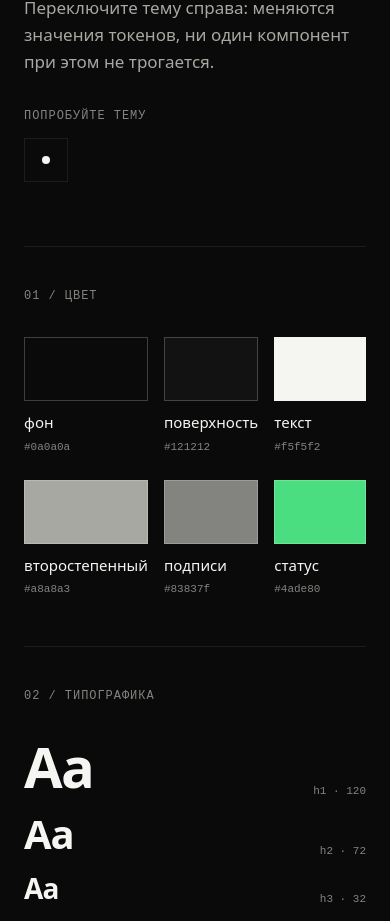
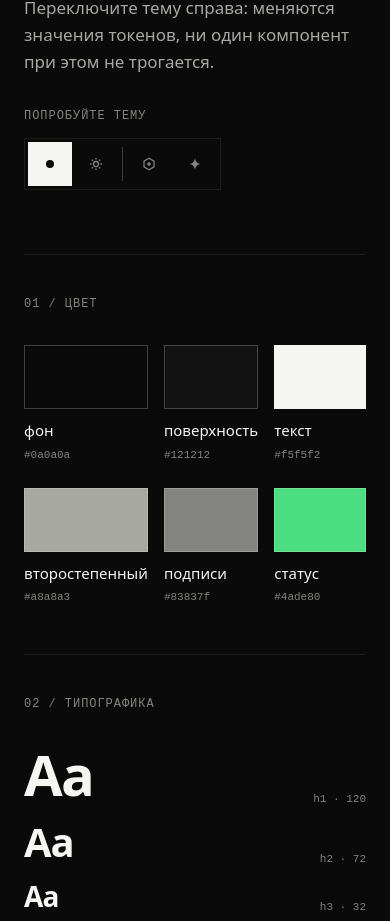
Before and after one commit to lexandro-design/portfolio, a Next.js app: page /portfolio/ in a window 390 px wide. Shown: the part 7517-8438 px from the top of the page. Built offline with nearby package versions, Linux system fonts and the light colour scheme; a web font is replaced by a local one.

Commit message:
Блок Система: все темы на телефоне. Browse: поля по цвету угла страницы

```diff
--- a/src/components/case/Showcase/kinds/Browse.module.css
+++ b/src/components/case/Showcase/kinds/Browse.module.css
@@ -54,7 +54,8 @@
   will-change: auto;
 }
 
-/* Поля вокруг вписанной страницы: её же цвета, а не чёрные полосы */
+/* Поля вокруг вписанной страницы: цвет её верхнего угла, а не чёрные полосы.
+   Угол, а не середина: иначе герой кадра расплывается серым пятном по светлой странице */
 .fill {
   position: absolute;
   inset: 0;
@@ -62,7 +63,8 @@
   block-size: 100%;
   object-fit: cover;
   filter: blur(28px);
-  transform: scale(1.2);
+  transform: scale(3);
+  transform-origin: 0 0;
   pointer-events: none;
 }
 
--- a/src/components/home/System/System.tsx
+++ b/src/components/home/System/System.tsx
@@ -75,7 +75,7 @@ export function System({ t, themes, numbers }: Props) {
         <p className={styles.intro}>{t.intro}</p>
         <div className={styles.try}>
           <span className={styles.label}>{t.tryTheme}</span>
-          <ThemeSwitch label={themes.label} labels={themes.labels} />
+          <ThemeSwitch full label={themes.label} labels={themes.labels} />
         </div>
       </Reveal>
 
--- a/src/components/layout/ThemeSwitch/ThemeSwitch.module.css
+++ b/src/components/layout/ThemeSwitch/ThemeSwitch.module.css
@@ -53,11 +53,15 @@
 
 /* Узкий телефон: вместо пяти кнопок по 23 px одна на 44 px */
 @media (max-width: 419px) {
-  .switch {
+  .switch:not([data-full]) {
     display: none;
   }
 
-  .cycle {
+  .switch[data-full] .option {
+    inline-size: 44px;
+  }
+
+  .cycle:not([data-full]) {
     display: grid;
     place-items: center;
     inline-size: 44px;
--- a/src/components/layout/ThemeSwitch/ThemeSwitch.tsx
+++ b/src/components/layout/ThemeSwitch/ThemeSwitch.tsx
@@ -43,17 +43,22 @@ export function applyTheme(next: Theme) {
   }
 }
 
-type Props = { label: string; labels: Record<Theme, string> }
+type Props = {
+  label: string
+  labels: Record<Theme, string>
+  /** Все кнопки и на узком телефоне: в блоке «Система» места хватает, это не шапка */
+  full?: boolean
+}
 
 /** Переключатель тем из THEMES. Выбор помнится */
-export function ThemeSwitch({ label, labels }: Props) {
+export function ThemeSwitch({ label, labels, full }: Props) {
   const theme = useSyncExternalStore(subscribeTheme, readTheme, () => DEFAULT_THEME)
 
   const next = THEMES[(THEMES.indexOf(theme) + 1) % THEMES.length]
 
   return (
     <>
-      <div className={styles.switch} role="radiogroup" aria-label={label}>
+      <div className={styles.switch} data-full={full || undefined} role="radiogroup" aria-label={label}>
         {THEMES.map((id) => (
           <button
             key={id}
@@ -74,6 +79,7 @@ export function ThemeSwitch({ label, labels }: Props) {
       <button
         type="button"
         className={styles.cycle}
+        data-full={full || undefined}
         aria-label={`${label}: ${labels[theme]}`}
         title={labels[next]}
         onClick={() => applyTheme(next)}
```
